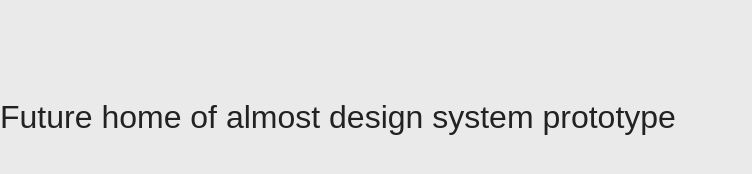
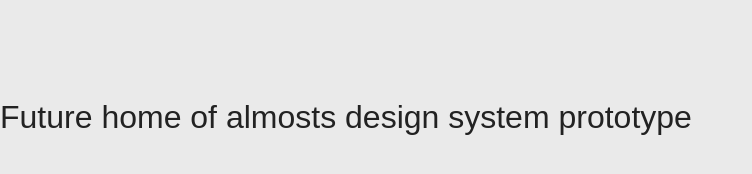
Before and after one commit to DianeShin320/pcdd-0315-sp21-1, a website built with Parcel: page index.html in a window 1280 px wide. Shown: the whole page, without its empty margins (0-752 px from the left). Built offline with nearby package versions, Linux system fonts and the light colour scheme.

Commit message:
Updated inex

```diff
--- a/index.html
+++ b/index.html
@@ -29,7 +29,7 @@
 <body>
 
   <!-- Add your site or application content here -->
-  <h1>Future home of almost design system prototype</h1>
+  <h1>Future home of almosts design system prototype</h1>
   <script src="js/vendor/modernizr-3.11.2.min.js"></script>
   <script src="js/plugins.js"></script>
   <script src="js/main.js"></script>
```
